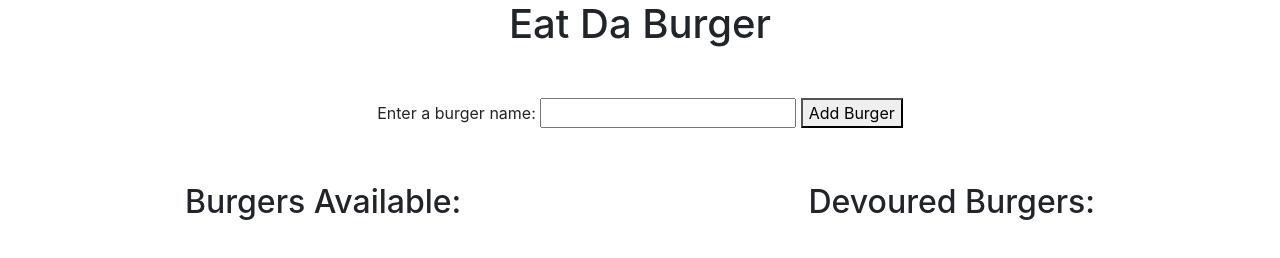
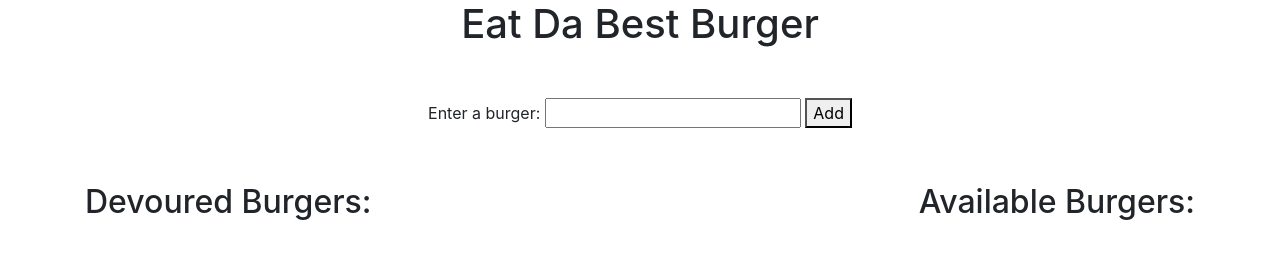
Before and after one commit to mrpagz/burger, a website: page public/index.html in a window 1280 px wide. Drawn offline with nearby package versions, Linux system fonts and the light colour scheme; no server answers.

Commit message:
added readme

```diff
--- a/public/index.html
+++ b/public/index.html
@@ -4,7 +4,7 @@
 <head>
   <meta charset="UTF-8">
   <meta name="viewport" content="width=device-width, initial-scale=1.0">
-  <title>Eat Da Burger</title>
+  <title>Eat Da Best Burger</title>
   <script src="https://code.jquery.com/jquery.js"></script>
   <script src="/assets/js/burgers.js"></script>
   <link rel="stylesheet" href="style.css" />
@@ -13,14 +13,14 @@
 
 <body>
   <div id="title">
-    <h1>Eat Da Burger</h1>
+    <h1>Eat Da Best Burger</h1>
   </div>
 
   <form class="create-form">
     <div class="form-group">
-      <label for="burger">Enter a burger name:</label>
+      <label for="burger">Enter a burger:</label>
       <input type="text" id="burger" name="name" />
-      <button id="submitBtn" type="submit">Add Burger</button>
+      <button id="submitBtn" type="submit">Add</button>
     </div>
 
     <div class="devoured-burgers">
@@ -30,7 +30,7 @@
 
   <div class="container">
     <div id="notDevouredDiv">
-      <h2>Burgers Available:</h2>
+      <h2>Available Burgers:</h2>
       <ul id="notDevoured"> </ul>
     </div>
 
--- a/public/style.css
+++ b/public/style.css
@@ -8,15 +8,15 @@ h1 {
 }
 
 #notDevouredDiv {
-    float: left;
+    float: right;
     text-align: center;
-    margin-left:100px;
+    margin-left:200px;
 }
 
 #devouredDiv {
-    float: right;
+    float: left;
     text-align: center;
-    margin-right:100px;
+    margin-right:200px;
 }
 
 form {
```
Also changed, not shown: config/orm.js (+7 -8 lines), controllers/burgers_controller.js (+5 -5 lines), public/assets/js/burgers.js (+6 -7 lines), README.md.
